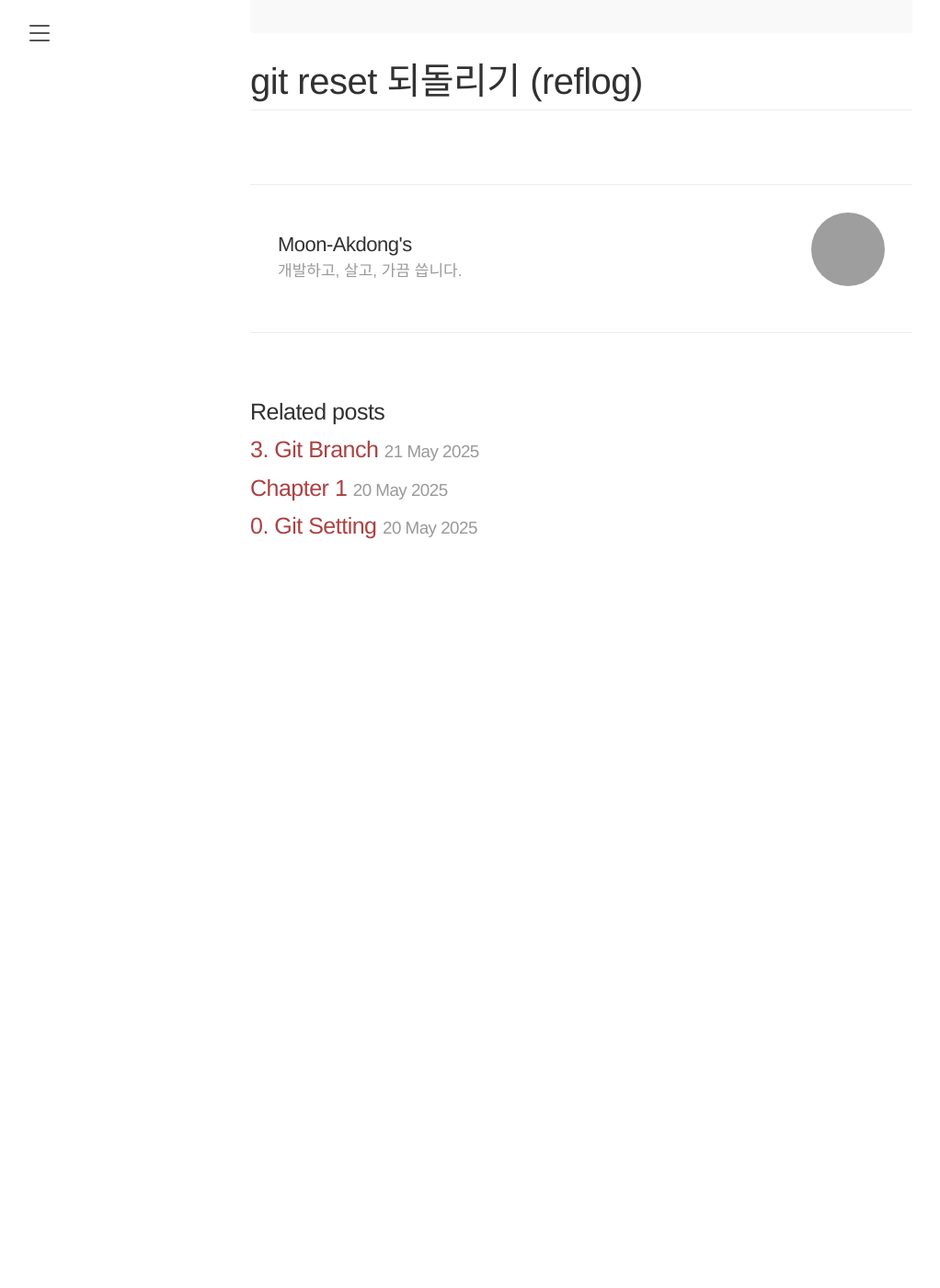
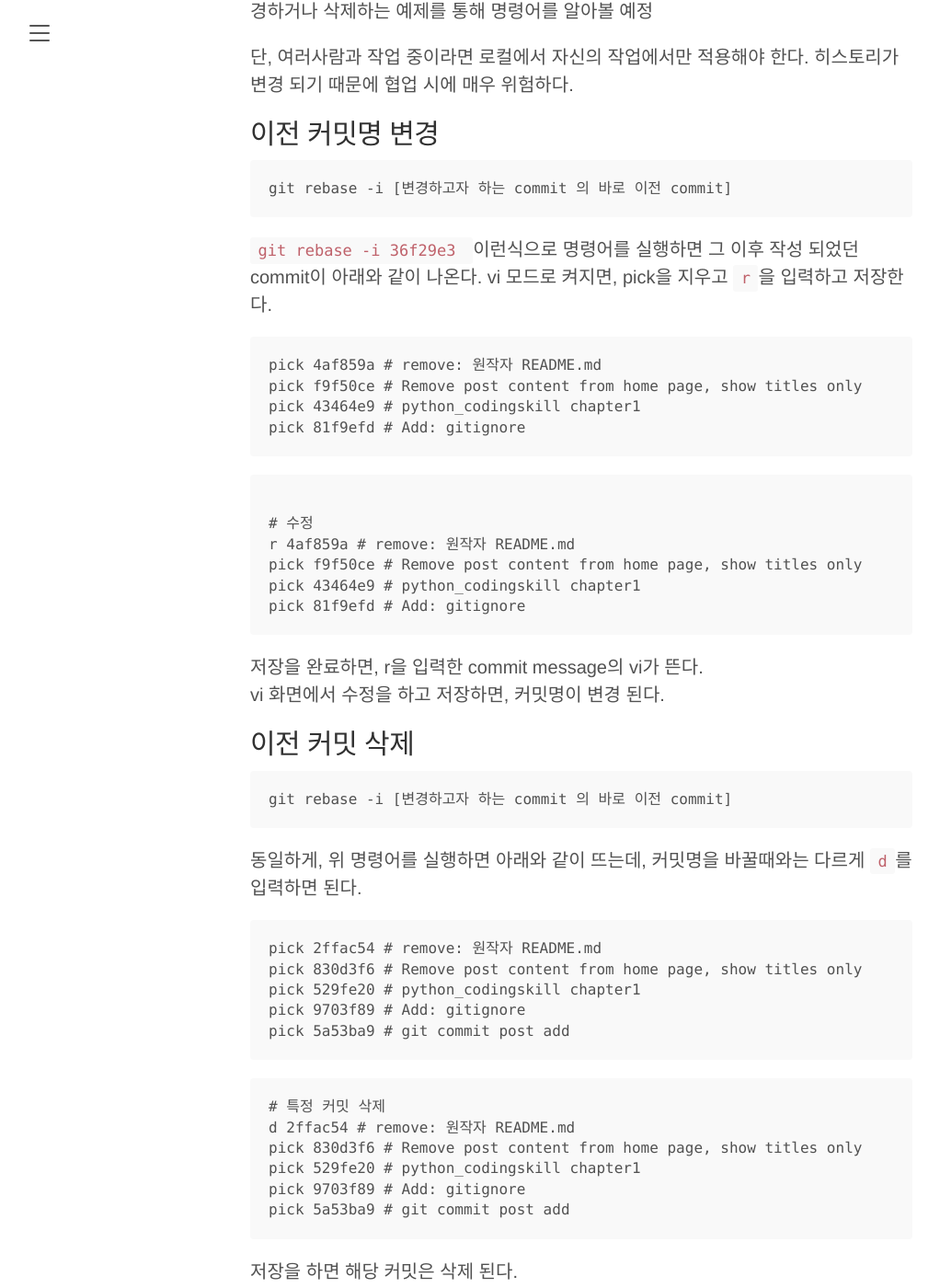
Before and after one commit to moon-akdong/moon-akdong.github.io, a Jekyll site: the page built from _posts/Github/2025-05-20-git-commit.md, in a window 1280 px wide and 1400 px high, scrolled down 6564 px. Shown: the whole window at 92% size, without its empty margins (8-1030 px from the left). Built offline with Jekyll 4.4.1, drawn with Linux system fonts in a browser that asks for light colours; some web fonts are replaced; before the commit the page ends 7211 px from its top, so only the background shows below that; some of the changed text lies outside the part shown; grey boxes are pictures that could not be loaded.

Commit message:
git commit post: rebase, reflog

````diff
--- a/_posts/Github/2025-05-20-git-commit.md
+++ b/_posts/Github/2025-05-20-git-commit.md
@@ -213,9 +213,102 @@ git checkout -b [new branch name]
 
 단, 여러사람과 작업 중이라면 로컬에서 자신의 작업에서만 적용해야 한다. 히스토리가 변경 되기 때문에 협업 시에 매우 위험하다.
 
+## 이전 커밋명 변경
+
 ```
 git rebase -i [변경하고자 하는 commit 의 바로 이전 commit]
+```
+
+`git rebase -i 36f29e3 ` 이런식으로 명령어를 실행하면 그 이후 작성 되었던 commit이 아래와 같이 나온다.
+vi 모드로 켜지면, pick을 지우고 `r`을 입력하고 저장한다.
+
+```
+pick 4af859a # remove: 원작자 README.md
+pick f9f50ce # Remove post content from home page, show titles only
+pick 43464e9 # python_codingskill chapter1
+pick 81f9efd # Add: gitignore
+```
 
 ```
 
+# 수정
+r 4af859a # remove: 원작자 README.md
+pick f9f50ce # Remove post content from home page, show titles only
+pick 43464e9 # python_codingskill chapter1
+pick 81f9efd # Add: gitignore
+```
+
+저장을 완료하면, r을 입력한 commit message의 vi가 뜬다.
+vi 화면에서 수정을 하고 저장하면, 커밋명이 변경 된다.
+
+## 이전 커밋 삭제
+
+```
+git rebase -i [변경하고자 하는 commit 의 바로 이전 commit]
+```
+
+동일하게, 위 명령어를 실행하면 아래와 같이 뜨는데, 커밋명을 바꿀때와는 다르게 `d`를 입력하면 된다.
+
+```
+pick 2ffac54 # remove: 원작자 README.md
+pick 830d3f6 # Remove post content from home page, show titles only
+pick 529fe20 # python_codingskill chapter1
+pick 9703f89 # Add: gitignore
+pick 5a53ba9 # git commit post add
+```
+
+```
+# 특정 커밋 삭제
+d 2ffac54 # remove: 원작자 README.md
+pick 830d3f6 # Remove post content from home page, show titles only
+pick 529fe20 # python_codingskill chapter1
+pick 9703f89 # Add: gitignore
+pick 5a53ba9 # git commit post add
+```
+
+저장을 하면 해당 커밋은 삭제 된다.
+
+## 이전 커밋 병합
+
+```
+git rebase -i [변경하고자 하는 commit 의 바로 이전 commit]
+```
+
+이번엔 두 가지 commit 을 합치려고 하는데,
+pick 대신 `s`를 입력해야 하는데, 합치려고 하는 commit 중 최신 커밋에 `s`를 넣어주면 된다.
+
+커밋 명을 변경하는 것 처럼 vi가 나오는데, 여기서 두 commit을 병합 후 commit message를 넣어주면 된다.
+
+## 이전 커밋 나누기
+
+```
+git rebase -i [변경하고자 하는 commit 의 바로 이전 commit]
+```
+
+나누기 위한 commit 에 `e`를 눌러주면 된다.
+
+이렇게 되면 임시 브랜치로 이동해 간다.
+이 후 `git reset HEAD~`명령어를 사용해서 현재 커밋(수정하고자 하는)보다 이전 커밋으로 돌아간다.
+
+이렇게 되면 이전 커밋(수정하고자 하는)의 내용은 Working Directory에 들어가 있다.
+Working Directory에 들어가 있는 내용을 따로따로 commit 을 진행 하면 된다.
+
+## 주의점
+
+사실 자세히 보면 commit hash가 계속 변경된다.
+`git rebase -i`인 이유는 사실 새로운 과거가 생겼기 때문에, 현실이 바뀐것이나 다름 없기 때문에
+commit 의 해쉬값은 변경이 되는 것이다. 그런 의미에서 `git rebase`명령어가 사용이 되는 것이다.
+
 # git reset 되돌리기 (reflog)
+
+`git reflog`: 프로젝트가 위치한 commit 이 바뀔 때마다 기록되는 내역을 보여준다.
+로컬에서 진행한 Git 작업의 내역들이 나와 있음을 볼수 있다. (checkout, reset, commit 등의 모든 기록, HEAD가 이동한 기록)
+
+git reset은 항상 조심히 사용해야 한다. 협업에서도 위험하고, 커밋자체가 없어질 수 있기 때문이다.
+하지만, 유일하게 복구 할 수 있는 명령어가 `git reflog`이다.
+
+1. git reset --hard HEAD~5 : 다섯개의 커밋이 사라짐
+2. git log 를 해보면 삭제된 것이 적용된 commit 이력이 남아 있다.
+3. git reflog를 해보면 reset한 기록이 추가된다. `reset: moving to HEAD~5`
+4. `reset: moving to HEAD~5`의 이전 hash값을 복사한다.
+5. 복사한 이전 hash값을 `git reset --hard [복사한 이전 해시]` 이렇게 해주면 사라졌던 commit 5개가 복구 된다.
````
